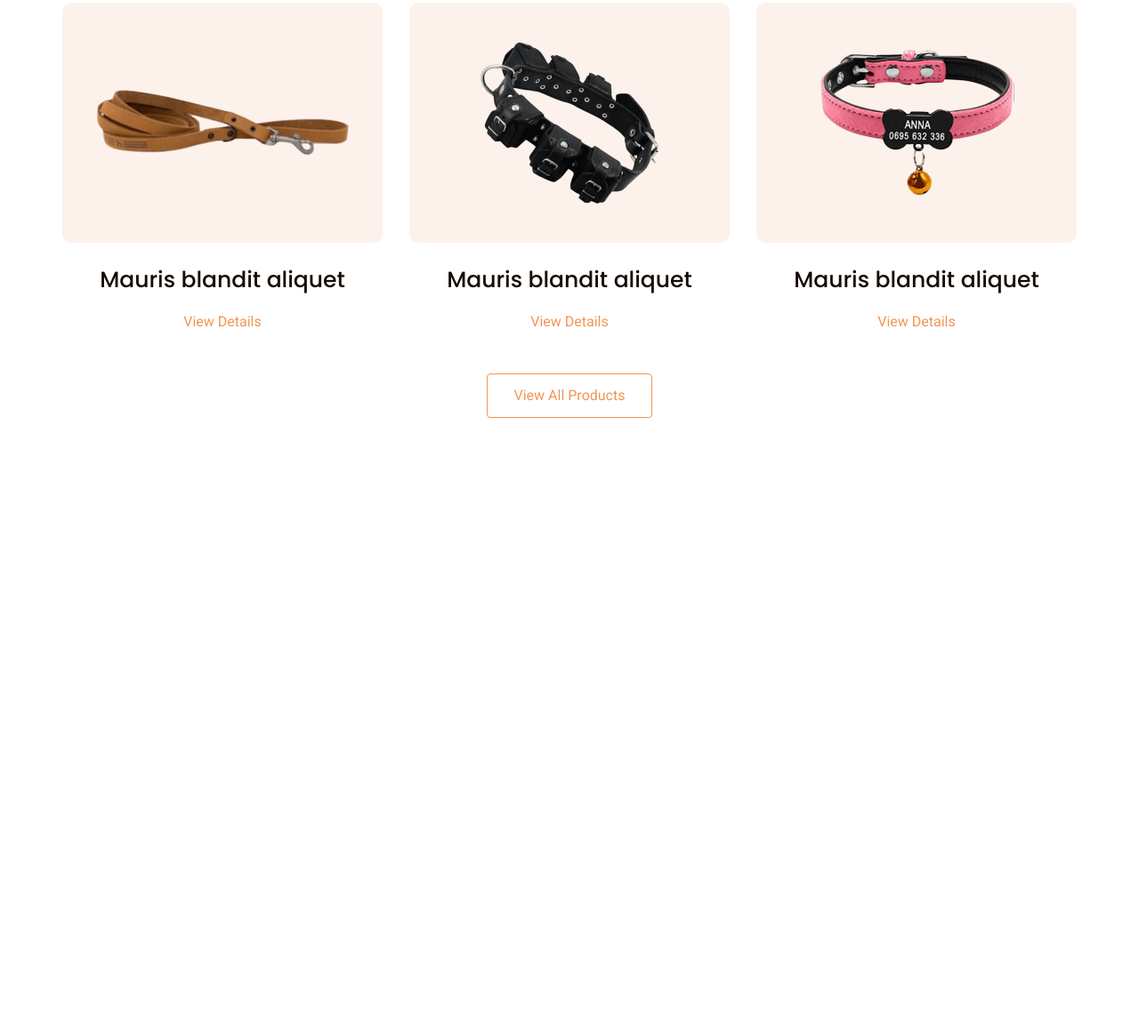
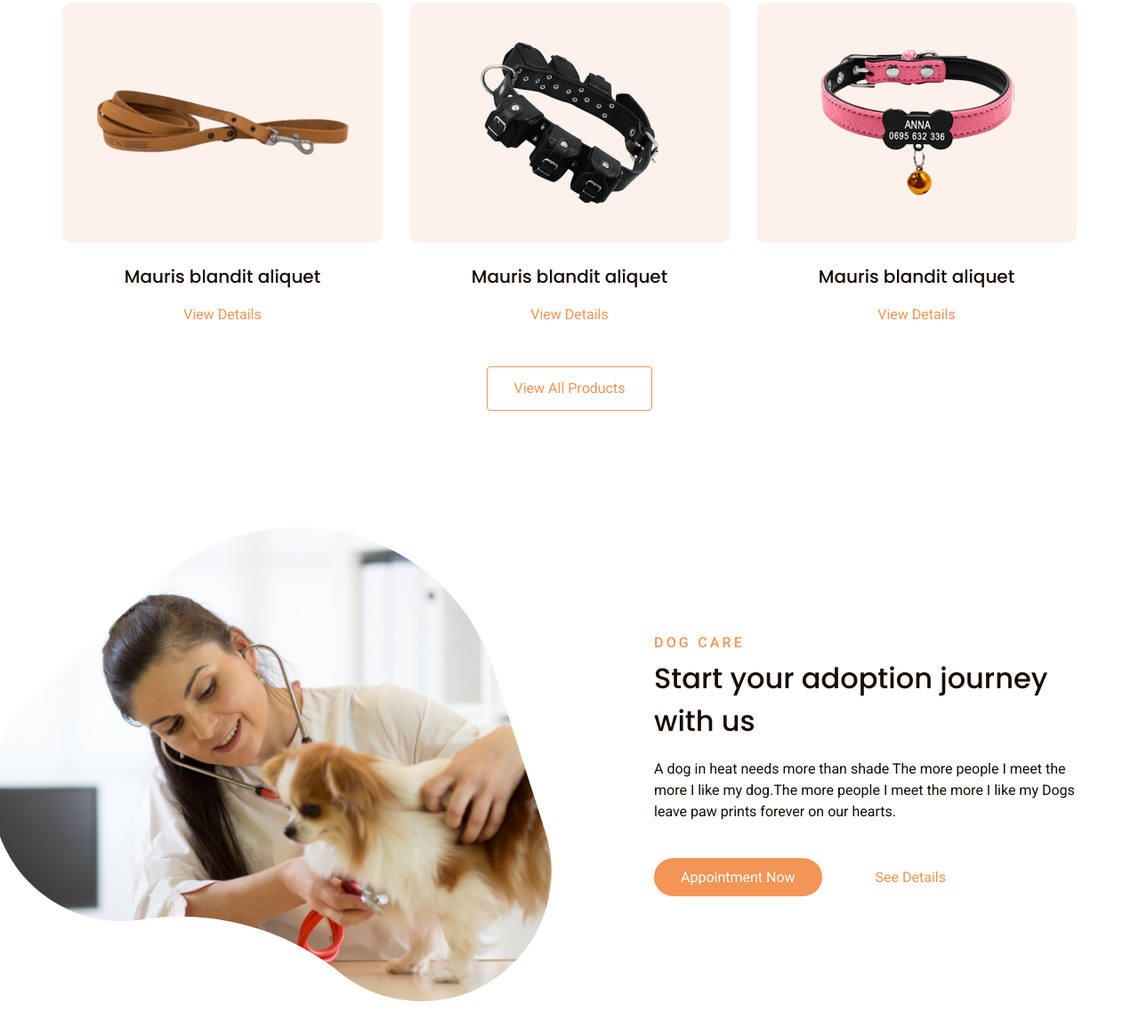
Before and after one commit to heywhyyou/dog-product, a website: page index.html in a window 1280 px wide. Shown: the part 1803-2967 px from the top of the page at 89% size. Before the commit the page ends 2273 px from the top, so only its background shows below. Drawn offline with Linux system fonts and the light colour scheme.

Commit message:
feat: add care section

```diff
--- a/index.html
+++ b/index.html
@@ -7,12 +7,6 @@
     <link rel="stylesheet" href="css/style.css" />
   </head>
   <body>
-    <!--
-      block
-      block__element
-      block__element-modificator
-    -->
-
     <header class="header">
       <div class="container">
         <div class="header__grid">
@@ -78,7 +72,6 @@
       <section class="features">
         <div class="container">
           <div class="features__grid">
-            <!-- card -->
             <div class="features__item">
               <div class="features__images features__images-white">
                 <svg class="features__svg" width="63" height="54">
@@ -87,9 +80,6 @@
                 <img src="img/food-1.png" alt="A bowl fool of dog food" />
               </div>
 
-              <!-- <svg class="icon">
-                <use xlink:href="img/sprite.svg#food-shape"></use> -->
-
               <p class="features__title">Best Quality Products Pen Foods</p>
               <p class="features__description">
                 Dogs leave paw prints forever on our hearts. A dog shade the.
@@ -97,7 +87,6 @@
               <a href="#" class="features__link">See Details</a>
             </div>
 
-            <!-- card -->
             <div class="features__item">
               <div class="features__images features__images-green">
                 <svg class="features__svg" width="63" height="54">
@@ -105,18 +94,13 @@
                 </svg>
                 <img src="img/food-2.png" alt="A Pedigree can" />
               </div>
-              <p class="features__title">
-                Best Quality Products Pen Foods
-                <!-- <br />
-                Best Quality Products Pen Foods -->
-              </p>
+              <p class="features__title">Best Quality Products Pen Foods</p>
               <p class="features__description">
                 Dogs leave paw prints forever on our hearts. A dog shade the.
               </p>
               <a href="#" class="features__link">See Details</a>
             </div>
 
-            <!-- card -->
             <div class="features__item">
               <div class="features__images features__images-orange">
                 <svg class="features__svg" width="63" height="54">
@@ -209,6 +193,52 @@
           </div>
         </div>
       </section>
+
+      <section class="care">
+        <div class="container">
+          <div class="care__grid">
+            <div class="care__image">
+              <img src="img/care-2.png" class="care__mask-img" alt="" />
+
+              <svg
+                xmlns="http://www.w3.org/2000/svg"
+                width="630"
+                height="535"
+                viewBox="0 0 630 535"
+                fill="none"
+              >
+                <clipPath id="clipping">
+                  <path
+                    d="M565.068 161.955C541.076 86.6005 481.157 29.3886 404.777 8.92271C328.397 -11.5432 247.9 8.04416 189.452 61.3095L48.5971 189.655C25.2281 210.945 9.66423 238.613 3.59053 269.639C-2.48504 300.673 1.50678 332.157 15.1244 360.706C28.7617 389.239 50.7485 412.135 78.7061 426.923C106.664 441.71 137.972 446.983 169.238 442.184L171.334 441.854C249.841 430.393 330.193 452.223 392.122 501.905C408.098 514.719 426.206 523.885 445.566 529.073C456.092 531.893 467.001 533.535 478.133 533.956C509.737 535.135 540.226 526.3 566.311 508.404C592.381 490.511 611.588 465.236 621.853 435.317C632.117 405.398 632.47 373.663 622.881 343.526L565.068 161.955Z"
+                    fill="#E5E5E5"
+                  />
+                </clipPath>
+              </svg>
+            </div>
+            <div class="care__details">
+              <p class="care__title">Dog Care</p>
+
+              <h2 class="care__heading">Start your adoption journey with us</h2>
+
+              <p class="care__description">
+                A dog in heat needs more than shade The more people I meet the
+                more I like my dog.The more people I meet the more I like my
+                Dogs leave paw prints forever on our hearts.
+              </p>
+
+              <div class="care__buttons">
+                <button class="btn btn-primary btn-big-br">
+                  Appointment Now
+                </button>
+                <button class="btn btn-transparent btn-full-br">
+                  See Details
+                </button>
+              </div>
+            </div>
+          </div>
+          <div class="care__details"></div>
+        </div>
+      </section>
     </main>
   </body>
 </html>
--- /dev/null
+++ b/sass/layout/_care.scss
@@ -0,0 +1,53 @@
+// Care
+.care {
+  margin-top: 13rem;
+  margin-bottom: 13rem;
+  &__grid {
+    display: grid;
+    grid-template-columns: 7fr 5fr;
+    grid-template-rows: 53.5rem;
+  }
+
+  &__mask-img {
+    clip-path: url(#clipping);
+    overflow: hidden;
+    object-fit: cover;
+  }
+
+  &__image {
+    position: relative;
+    display: flex;
+    pointer-events: none;
+    margin-left: -8rem;
+    svg {
+      position: absolute;
+    }
+  }
+
+  &__details {
+    align-self: center;
+  }
+
+  &__title {
+    margin-bottom: 0.4rem;
+    color: #f29555;
+    font-family: "Roboto", sans-serif;
+    font-size: 1.6rem;
+    font-weight: 500;
+    letter-spacing: 0.32rem;
+    text-transform: uppercase;
+  }
+
+  &__heading {
+    margin-bottom: 1.8rem;
+  }
+
+  &__description {
+    margin-bottom: 4rem;
+  }
+
+  &__buttons {
+    display: flex;
+    gap: 3rem;
+  }
+}
--- a/sass/layout/_index.scss
+++ b/sass/layout/_index.scss
@@ -2,3 +2,4 @@
 @forward "hero";
 @forward "features";
 @forward "popular";
+@forward "care";
--- a/sass/layout/_popular.scss
+++ b/sass/layout/_popular.scss
@@ -1,4 +1,5 @@
 .popular {
+  $this: &;
   $cards-names: (a, b, c, d, e);
   &__heading {
     text-align: center;
@@ -31,6 +32,9 @@
     &:nth-child(1),
     &:nth-child(2) {
       grid-template-rows: 42rem auto auto;
+      #{$this}__title {
+        font-size: 2.5rem;
+      }
     }
 
     @for $i from 1 through length($cards-names) {
@@ -78,7 +82,7 @@
   &__title {
     color: #170c04;
     font-family: "Poppins", sans-serif;
-    font-size: 2.5rem;
+    font-size: 2rem;
     font-weight: 500;
     margin-top: 2.3rem;
   }
```
Also changed, not shown: css/style.css, img/care-2.png (added), img/care.png (added), 1 other file.
